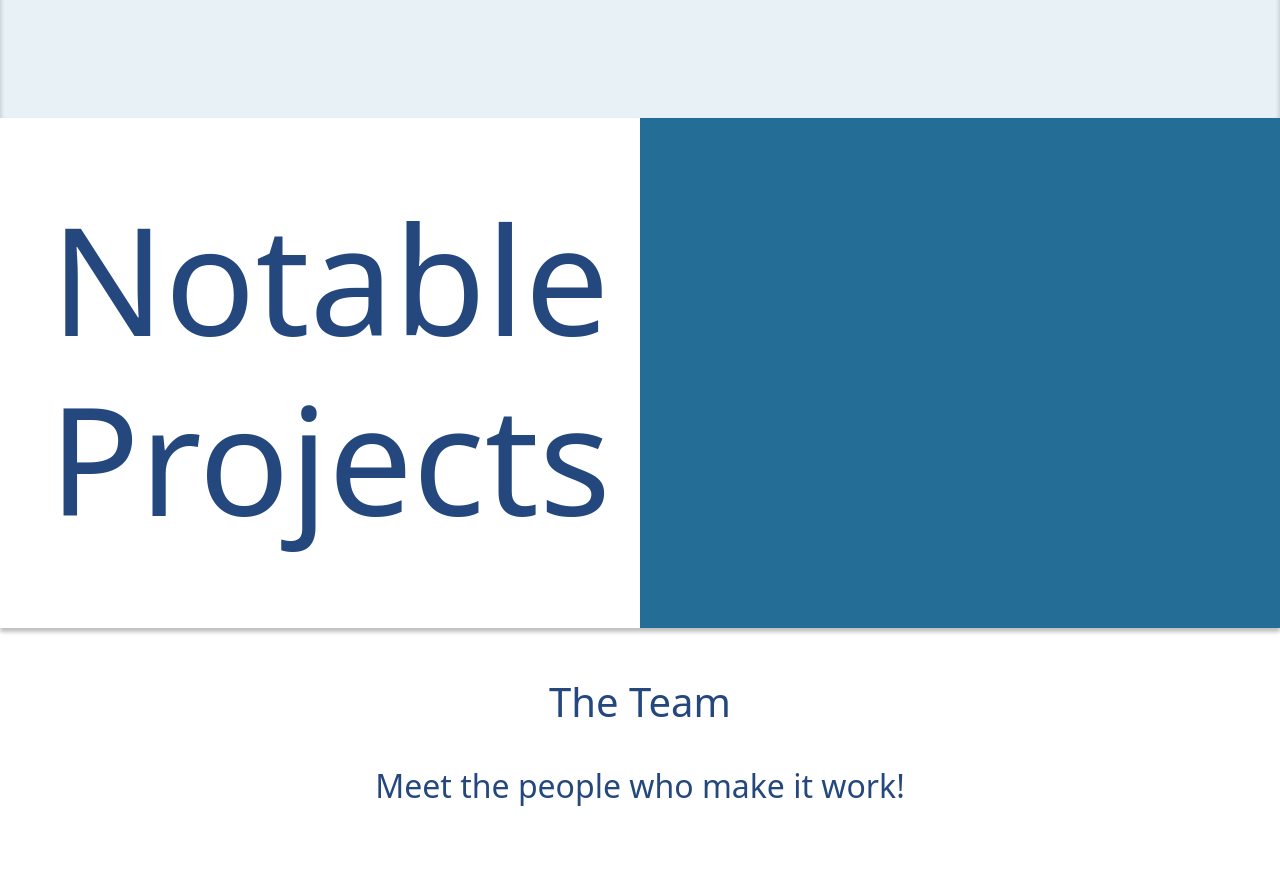
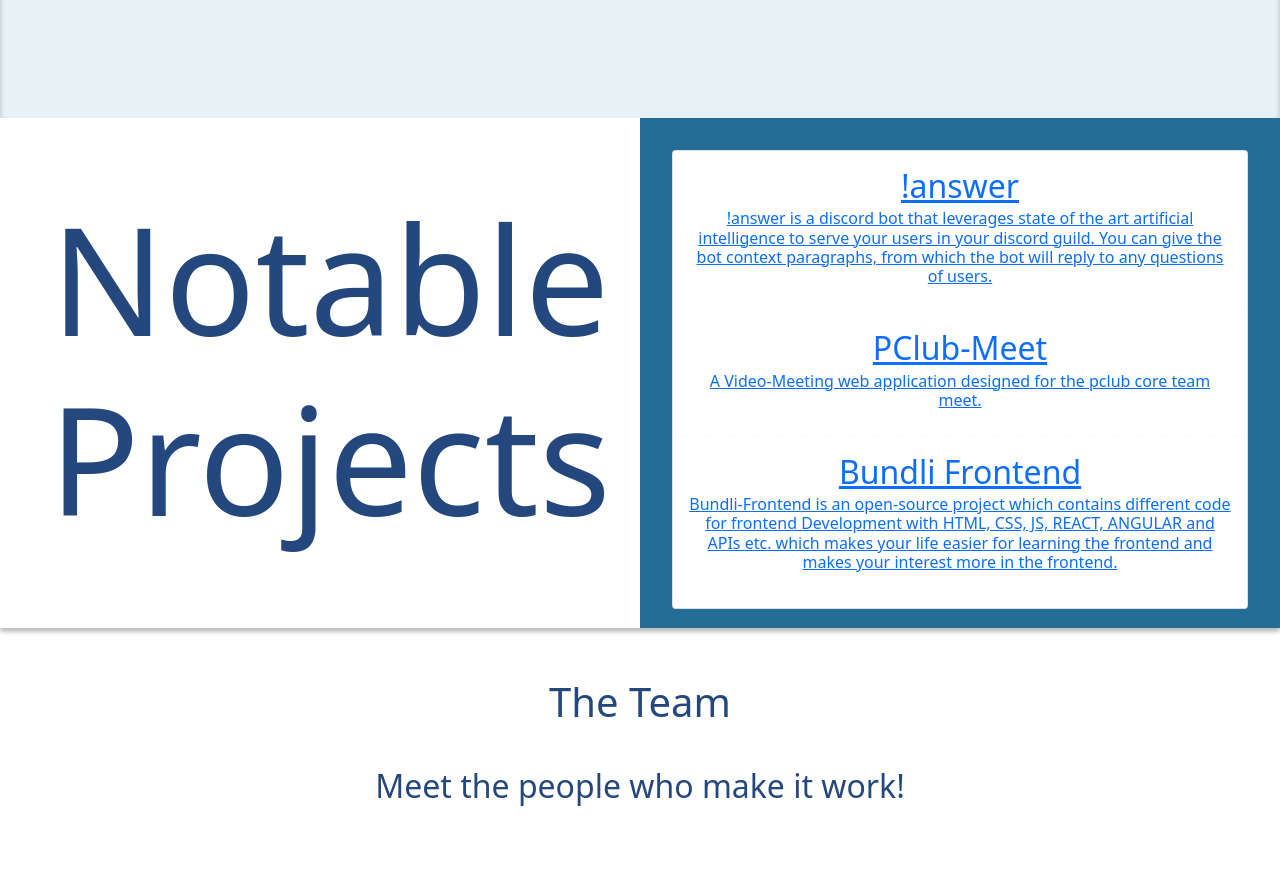
Before and after one commit to hrik2001/psoc2022-landing, a Next.js app: page / in a window 1280 px wide. Shown: the part 2317-3205 px from the top of the page. Built offline with nearby package versions, Linux system fonts and the light colour scheme.

Commit message:
notable projects

```diff
--- a/components/projects.jsx
+++ b/components/projects.jsx
@@ -1,4 +1,30 @@
 import styles from '../styles/project.module.css'
+import Link from "next/link";
+import Image from "next/image";
+import {
+    Card,
+    CardGroup,
+    CardBody,
+    CardTitle,
+    CardSubtitle,
+    CardText,
+    CardImg,
+    Col,
+    Row,
+    NavItem,
+    CardLink,
+} from "reactstrap";
+
+const project = [
+    { src:"https://github.com/hrik2001/answer", name: "!answer", descr: "!answer is a discord bot that leverages state of the art artificial intelligence to serve your users in your discord guild. You can give the bot context paragraphs, from which the bot will reply to any questions of users." },
+
+    { src:"https://github.com/aryan-basu/Pclub-Meet", name: "PClub-Meet", descr: "A Video-Meeting web application designed for the pclub core team meet." },
+
+    { src:"https://github.com/Ayush7614/Bundli-Frontend#bundli-frontend", name: "Bundli Frontend", descr: "Bundli-Frontend is an open-source project which contains different code for frontend Development with HTML, CSS, JS, REACT, ANGULAR and APIs etc. which makes your life easier for learning the frontend and makes your interest more in the frontend." },
+
+    { src:"https://github.com/pankajkumarbij/easy-job-intern", name: "Easy Job Intern", descr: "Project to provide the best job and internship opportunities. Companies can post here open applications for jobs and internships so students can make their profiles and apply to multiple companies." },
+];
+
 
 const Projects = () => {
     return (
@@ -7,6 +33,23 @@ const Projects = () => {
                     <h1 className={styles.title}>Notable Projects</h1>
                 </div>
                 <div className={styles.projects}>
+                    <Card className={styles.cards}>
+                    {project.map((item) => (
+                        <CardBody className={styles.prj}>
+                            <CardLink href={item.src}>
+                                    <CardTitle tag="h2" className="text-center">
+                                        {item.name}
+                                    </CardTitle>
+                                    <CardSubtitle
+                                        className="mb-2 text-center"
+                                        tag="h6"
+                                    >
+                                        {item.descr}
+                                    </CardSubtitle>
+                                    </CardLink>
+                            </CardBody>
+                        ))}
+                    </Card>
                 </div>
         </div>
     )
--- a/styles/project.module.css
+++ b/styles/project.module.css
@@ -2,7 +2,6 @@
     top: 0;
     width: 100%;
     height: calc(70vh - 50px);
-    overflow: hidden;
     position: relative;
     display: flex;
     box-shadow: 0px 4px 4px rgba(0, 0, 0, 0.25);
@@ -11,6 +10,7 @@
 .projects {
     flex: 1;
     background: #246d96;
+    flex-direction: column;
 }
 
 .card {
@@ -33,6 +33,32 @@
     left: 0;
 }
 
+.prj{
+    border-bottom: 3px dotted rgba(241, 241, 241, 0.2);
+    font-size: 80px;
+}
+
+.cards{
+    border-radius: 2%;
+    margin: 5%;
+    background: rgba(241, 241, 241, 0.2);
+    flex-direction: column;
+    color: #ffffff;
+    /* border-color: black; */
+    height: 90%;
+    display: block;
+    align-self: center;
+    overflow-y: auto;
+}
+
+.descr {
+    margin-bottom: 5px;
+}
+
+.name {
+    margin-top: 50px;
+}
+
 @media (max-width: 460px) {
     .container {
         flex-direction: column;
```
